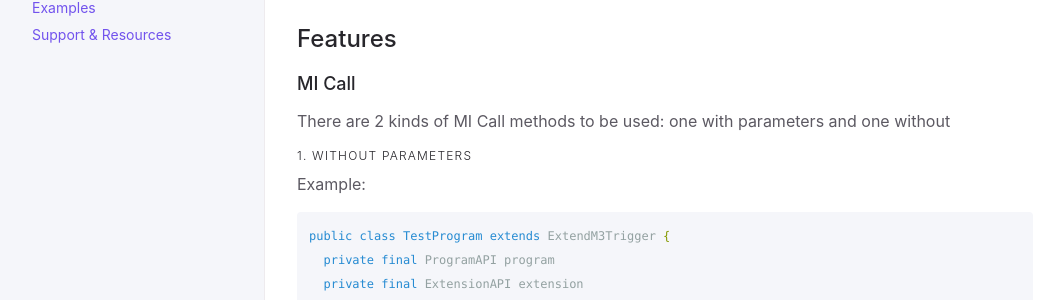
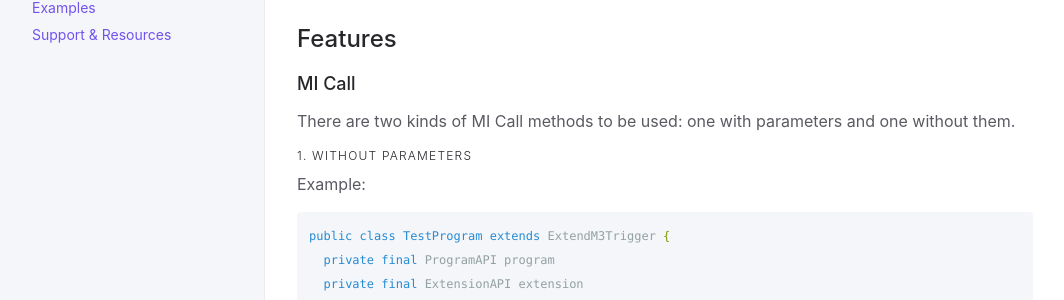
Before and after one commit to infor-cloud/xtendm3, a Jekyll site: the page built from docs/documentation/api-specification/micaller-api.md, in a window 1280 px wide. Shown: the part 749-1049 px from the top of the page, without its empty margins (107-1171 px from the left). Built offline with Jekyll 4.4.1, drawn with Linux system fonts in a browser that asks for light colours.

Commit message:
MI Caller typo fix

```diff
--- a/docs/documentation/api-specification/micaller-api.md
+++ b/docs/documentation/api-specification/micaller-api.md
@@ -29,7 +29,7 @@ This API can be used for MI calls in XtendM3
 
 ## Features
 ### MI Call
-There are 2 kinds of MI Call methods to be used: one with parameters and one without
+There are two kinds of MI Call methods to be used: one with parameters and one without them.
 
 #### 1. Without parameters <br>
 Example:
```
